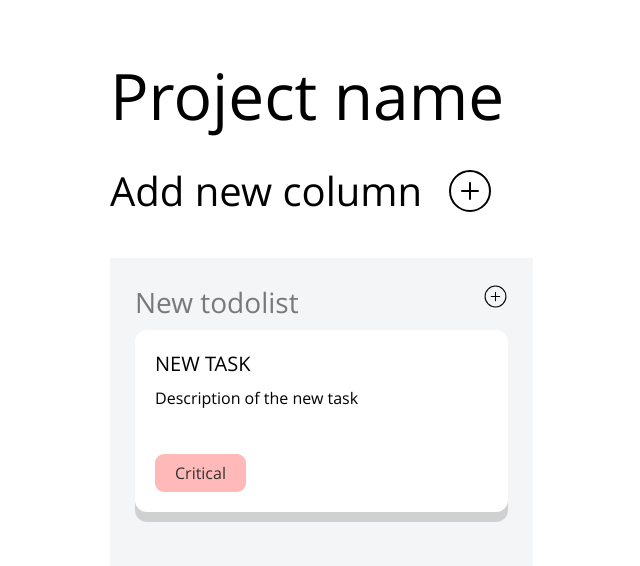
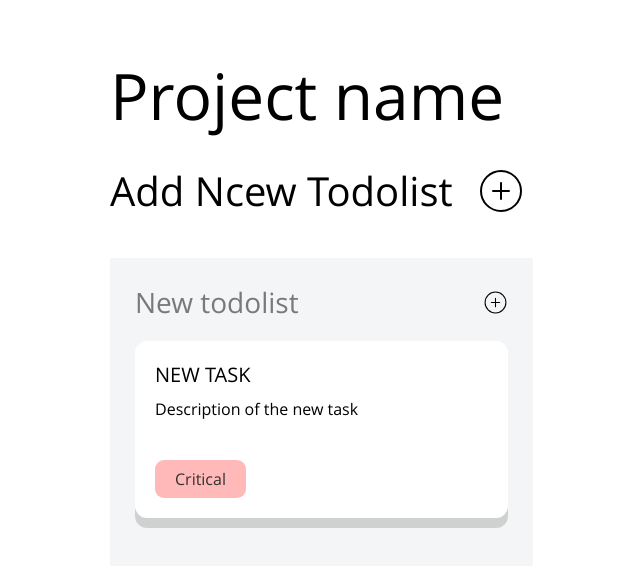
Before and after one commit to PaulZhemanov/todolist2.0, a React app: page / in a window 1280 px wide. Both pictures are taken after a click on the element 470 px from the left and 190 px from the top of the page. Shown: the top 566 px of the page, without its empty margins (0-640 px from the left). Built offline with nearby package versions, Linux system fonts and the light colour scheme.

Commit message:
some css change

```diff
--- a/src/components/EditableTitle.tsx
+++ b/src/components/EditableTitle.tsx
@@ -10,7 +10,7 @@ const Root = styled.div`
   display: flex;
   flex-direction: column;
   width: auto;
-  height: 27px;
+  height: fit-content;
   `
 interface IProps extends IEditableInputProps {
 onChange?: (str: string) => void
@@ -19,7 +19,6 @@ title?: string
 
 const EditableTitle: React.FC<IProps> = ({
   fontSize,
-  // color,
   fontWeight,
   textTransform,
   showUnderline = false,
@@ -68,7 +67,6 @@ const EditableTitle: React.FC<IProps> = ({
           onBlur={handleTitleFix}
           onKeyDown={handleTitleKeyDown}
           fontSize={fontSize}
-          // color={color}
           fontWeight={fontWeight}
           textTransform={textTransform}
           showUnderline={showUnderline}
@@ -82,7 +80,6 @@ const EditableTitle: React.FC<IProps> = ({
           textTransform={textTransform}
           opacity={opacity}
           fontWeight={fontWeight}
-          // color={color}
         >
           {title}
         </StyledText>
--- a/src/components/Header.tsx
+++ b/src/components/Header.tsx
@@ -42,7 +42,7 @@ const Header: React.FC = observer(() => {
       <Title>Project name</Title>
       <SizedBox height={24} />
       <StyledRow>
-        <SubTitile>Add new column</SubTitile>
+        <SubTitile>Add Ncew Todolist</SubTitile>
         <Add
           onClick={() => {
             taskStore.addTodolist("New todolist")
```
